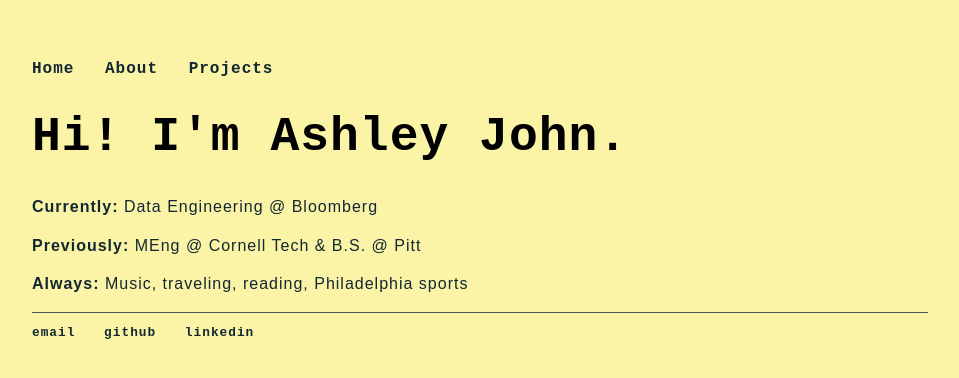
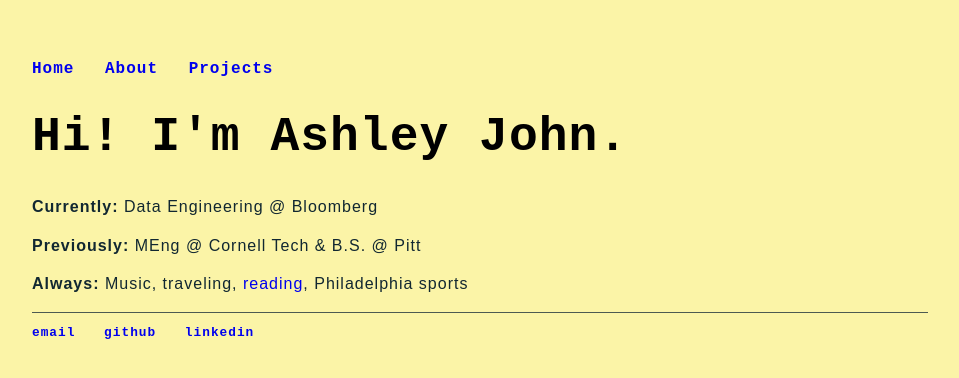
Before and after one commit to ashleyajohn/ashleyajohn.github.io, a Jekyll site: the page built from index.html, in a window 1280 px wide. Shown: the top 378 px of the page, without its empty margins (160-1119 px from the left). Built offline with Jekyll 4.4.1, drawn with Linux system fonts in a browser that asks for light colours.

Commit message:
Update main.css

```diff
--- a/css/main.css
+++ b/css/main.css
@@ -17,7 +17,7 @@ nav ul li, footer ul li {
 }
 a {
     text-decoration: none;
-    color: #112731;
+    color: #0000EE;
 }
 a:hover {
     text-decoration: underline;
```
